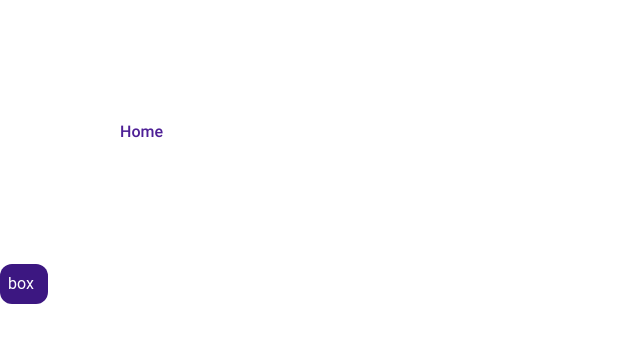
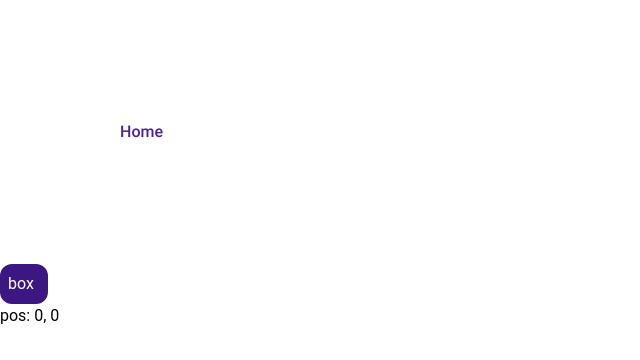
Before and after one commit to gabrielcaiana/petlove-talk-with-nuxt3, a Nuxt app: page / in a window 1280 px wide. Shown: the top 360 px of the page, without its empty margins (0-640 px from the left). Built offline with nearby package versions, Linux system fonts and the light colour scheme.

Commit message:
install and config vueuse/core vueuse/nuxt

```diff
--- a/nuxt.config.ts
+++ b/nuxt.config.ts
@@ -23,6 +23,11 @@ export default defineNuxtConfig({
    },
  },
  css: ["~/assets/css/tailwind.css", '~/assets/css/fonts.css'],
+
+ modules: [
+  '@vueuse/nuxt',
+],
+
  build: {
   postcss: {
     postcssOptions: {
--- a/package.json
+++ b/package.json
@@ -23,5 +23,9 @@
     "Nuxt3",
     "Strapi",
     "Graphql"
-  ]
+  ],
+  "dependencies": {
+    "@vueuse/core": "^9.0.2",
+    "@vueuse/nuxt": "^9.0.2"
+  }
 }
--- a/pages/index.vue
+++ b/pages/index.vue
@@ -2,10 +2,13 @@
   useHead({
   title: 'Home',
 })
+const { x, y } = useMouse()
 </script>
 
 <template>
   <h1 class="text-primary p-14 font-medium">Home</h1>
 
   <div class="flex bg-primary-dark rounded-m p-3 w-10 text-white ">box</div>
+
+  <div>pos: {{x}}, {{y}}</div>
 </template>
```
Also changed, not shown: 1 other file (tests, documents, lock files or other folders).
